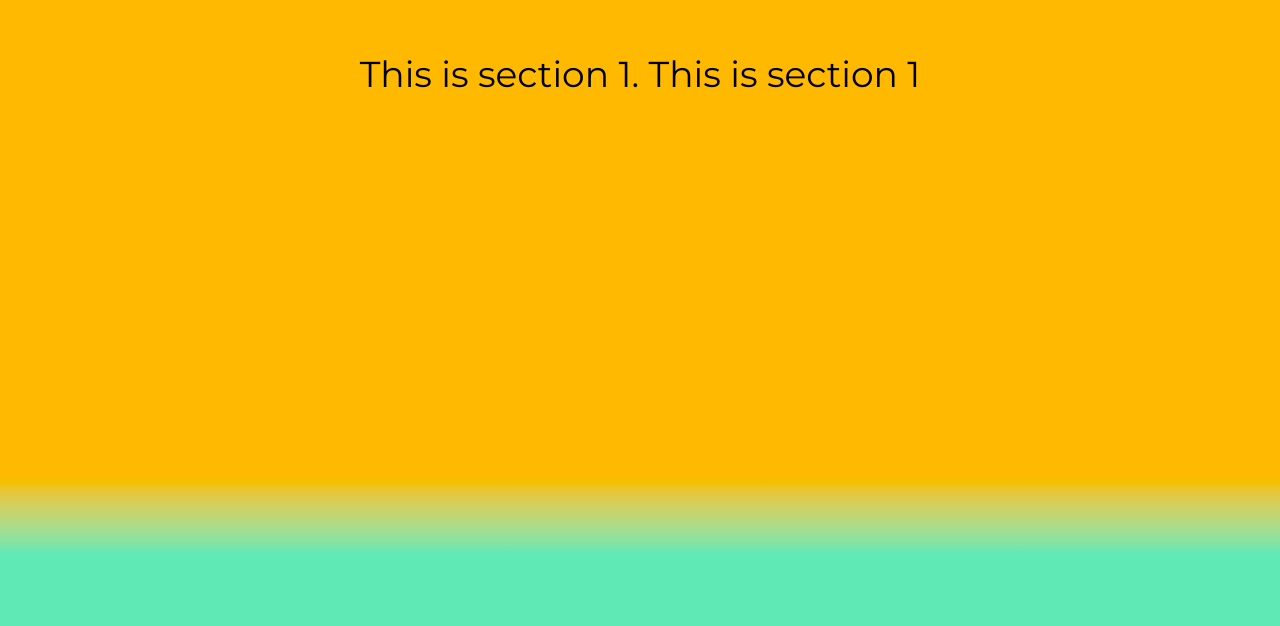
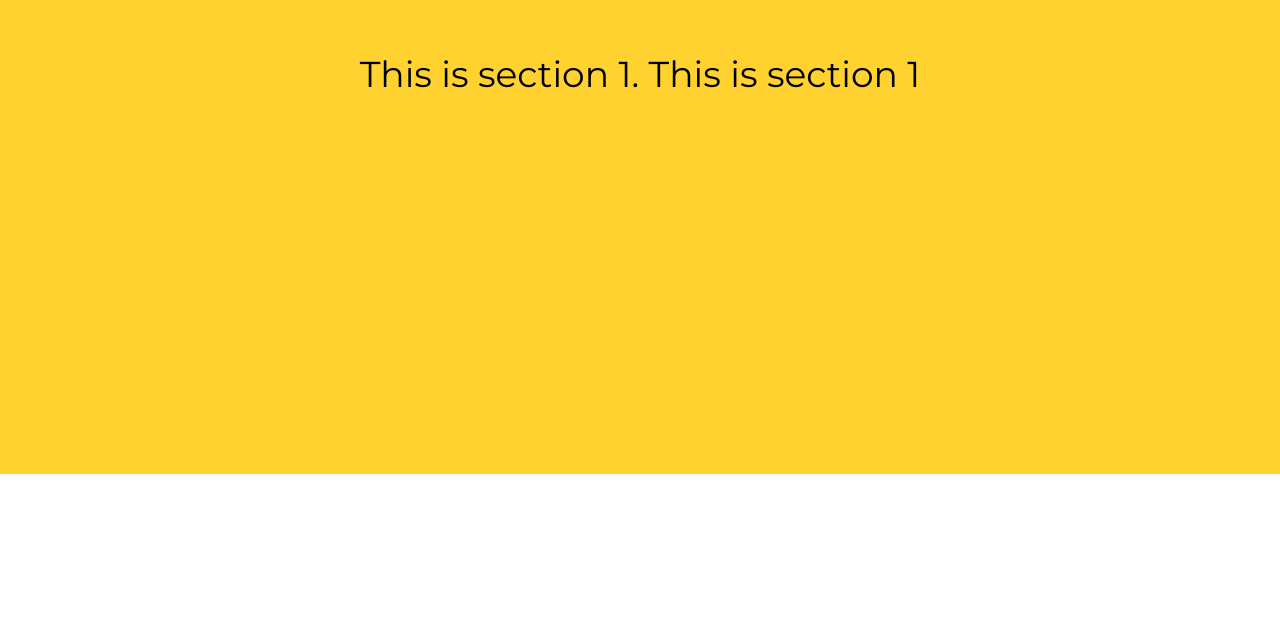
Before and after one commit to KaonWry/your-needs-everyday, a Next.js app: page / in a window 1280 px wide. Shown: the part 326-952 px from the top of the page. After the commit the page ends 800 px from the top, so only its background shows below. Built offline with nearby package versions, Linux system fonts and the light colour scheme.

Commit message:
Tambah smooth scrolling dan pindah ke section berikutnya ketika scroll kebawah/keatas

```diff
--- a/app/page.js
+++ b/app/page.js
@@ -6,25 +6,25 @@ import "./globals.css";
 export default function Home() {
   const sections = [
     {
-      bg: "bg-amber-400",
-      from: "from-amber-400",
+      bg: "bg-amber-300",
+      from: "from-amber-300",
       to: "to-emerald-300",
       component: <Section1 />,
     },
     {
       bg: "bg-emerald-300",
       from: "from-emerald-300",
-      to: "to-fuchsia-400",
+      to: "to-fuchsia-300",
       component: <Section2 />,
     },
-    { bg: "bg-fuchsia-400", component: <Section3 /> },
+    { bg: "bg-fuchsia-300", component: <Section3 /> },
   ];
 
   return (
-    <>
+    <div className="h-screen overflow-y-scroll snap-y snap-mandatory scroll-smooth">
       {sections.map((item, index) => (
         <div key={index}>
-          <div className={item.bg}>{item.component}</div>
+          <div className={`snap-start ${item.bg}`}>{item.component}</div>
 
           {index < sections.length - 1 && (
             <div
@@ -33,6 +33,6 @@ export default function Home() {
           )}
         </div>
       ))}
-    </>
+    </div>
   );
 }
```
